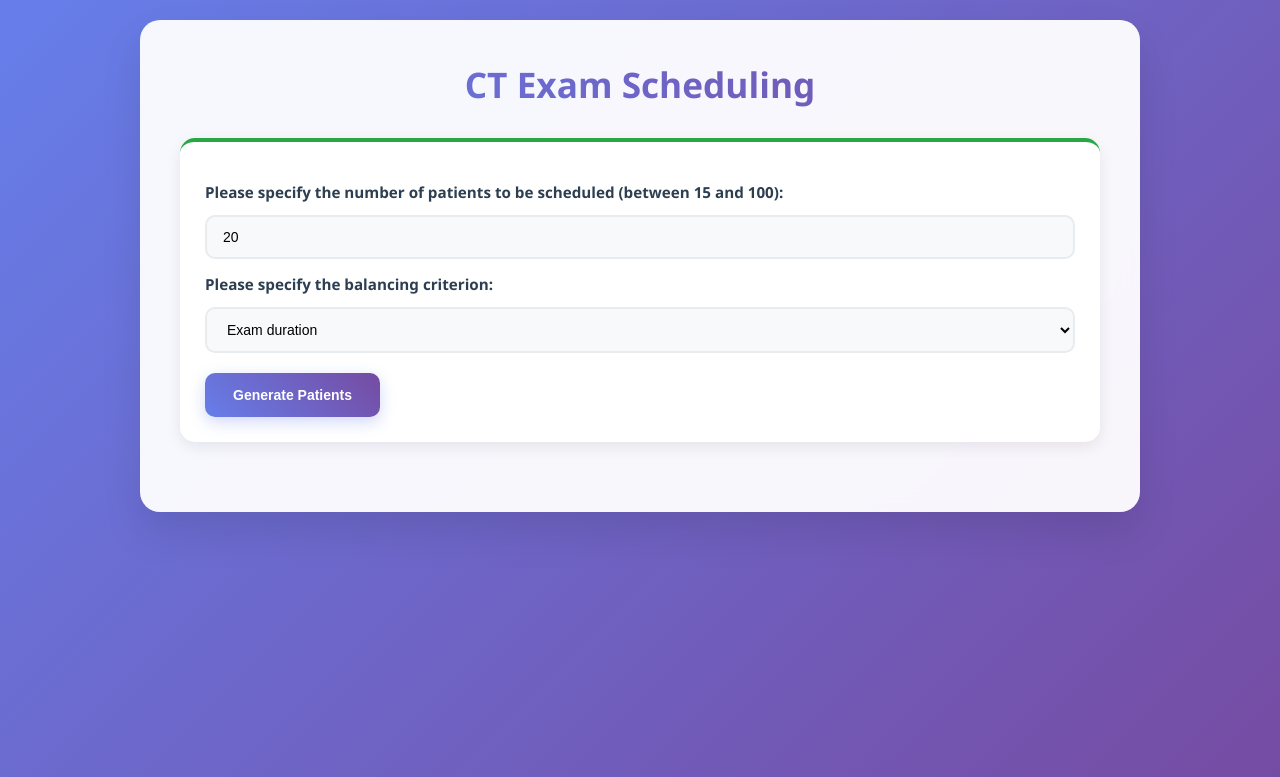
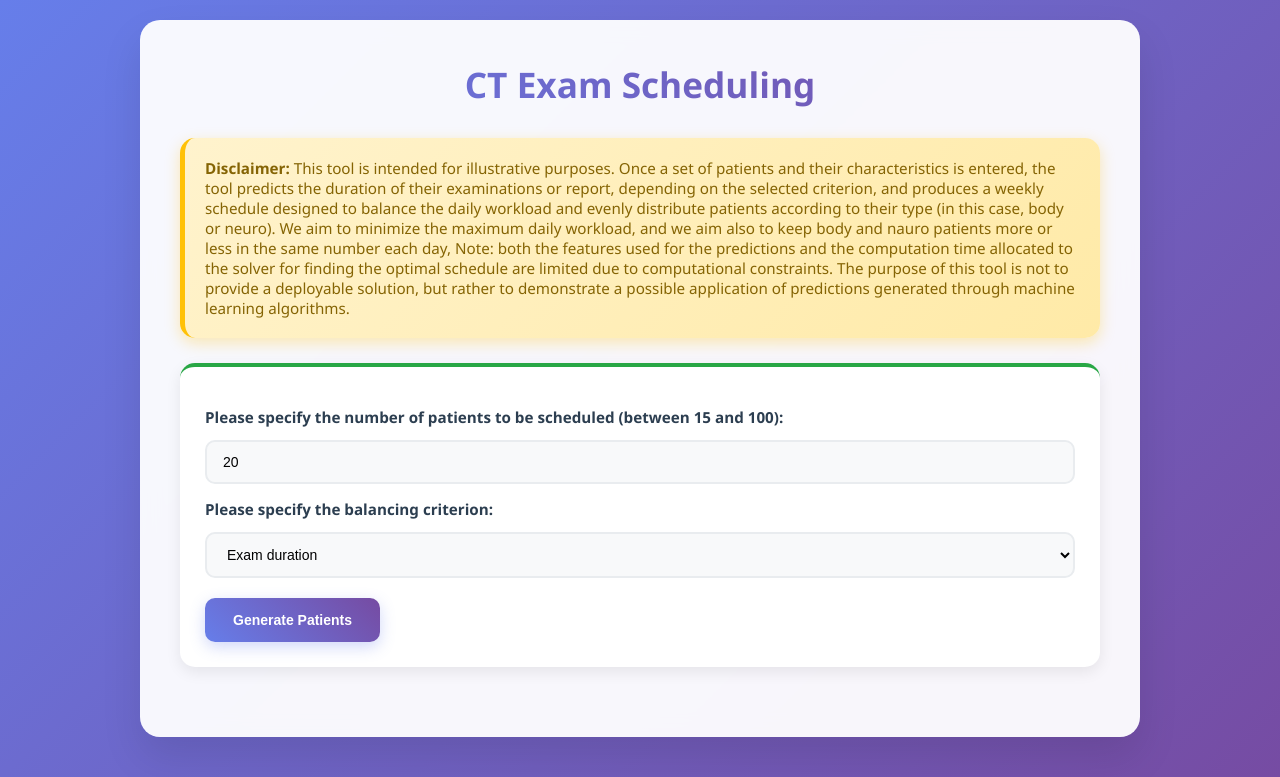
Before and after one commit to SaraCambiaghi/ComputedTomographyAllocation, a Flask app: page / in a window 1280 px wide. Shown: the top 777 px of the page. Run offline with Flask 3, Linux system fonts and the light colour scheme.

Commit message:
discaimer iniziale

```diff
--- a/app.py
+++ b/app.py
@@ -70,6 +70,8 @@ def index():
 
             # Variabile occupazione massima complessiva
             z = model.add_var(var_type=CONTINUOUS)
+            zbb = model.add_var(var_type=CONTINUOUS)
+            znn = model.add_var(var_type=CONTINUOUS)
 
             # Ogni paziente in un solo giorno
             for i in range(n):
@@ -83,6 +85,8 @@ def index():
                 model += zn[j] >= xsum((1 - tipo[i]) * predizioni[i] * x[i][j] for i in range(n))
                 # Occupazione massima totale per quel giorno
                 model += z >= zb[j] + zn[j]
+                model += zbb >= zb[j]
+                model += znn >= zn[j]
 
             # bilanciamento giornaliero tra body e neuro
             diff = [model.add_var(var_type=CONTINUOUS) for j in range(m)]
@@ -91,7 +95,7 @@ def index():
                 model += diff[j] >= zn[j] - zb[j]
 
             # Minimizzo occupazione max + penalità totale
-            model.objective = minimize(z + 0.3 * xsum(diff[j] for j in range(m)))
+            model.objective = minimize(z + zbb + znn)
 
             model.optimize(max_seconds=300)
 
--- a/templates/index.html
+++ b/templates/index.html
@@ -294,6 +294,20 @@
 <body>
     <div class="container fade-in">
         <h2>CT Exam Scheduling</h2>
+
+        <div class="disclaimer">
+            <strong>Disclaimer:</strong>
+            This tool is intended for illustrative purposes.
+            Once a set of patients and their characteristics is entered, the tool predicts the duration of their
+            examinations or report, depending on the selected criterion, and produces a weekly schedule
+            designed to balance the daily workload and evenly distribute patients according to their type (in this
+            case, body or neuro).
+            We aim to minimize the maximum daily workload, and we aim also to keep body and nauro patients
+            more or less in the same number each day, Note: both the features used for the predictions and the computation time allocated
+            to the solver for finding the optimal schedule are limited due to computational constraints.
+            The purpose of this tool is not to provide a deployable solution, but rather to demonstrate a
+            possible application of predictions generated through machine learning algorithms.
+        </div>
 
         <form id="patientsForm" method="POST" action="#" onsubmit="return validateForm()">
             <div class="main-controls">
```
Also changed, not shown: templates/conferma.html (+39 -1 lines).
